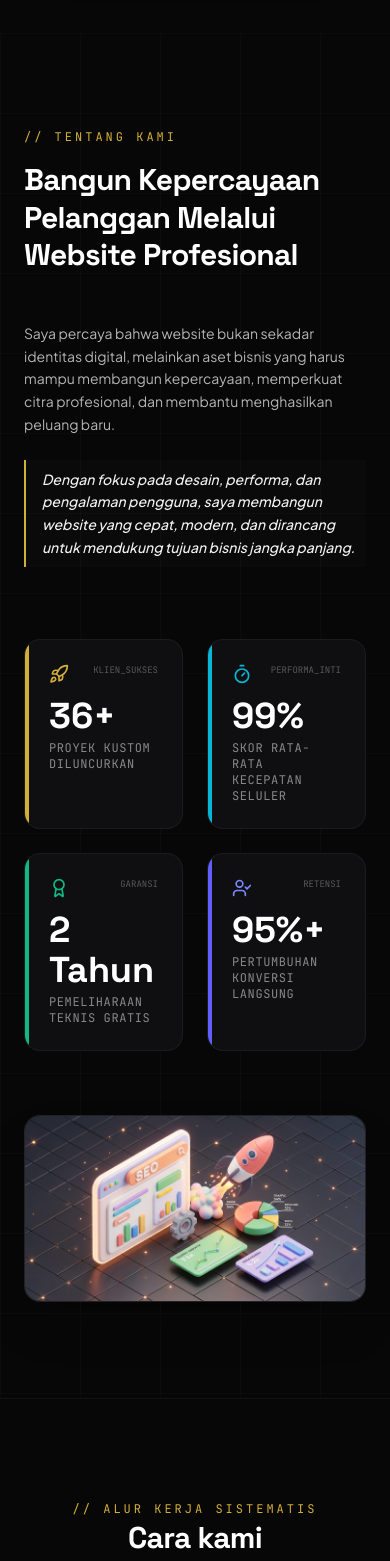
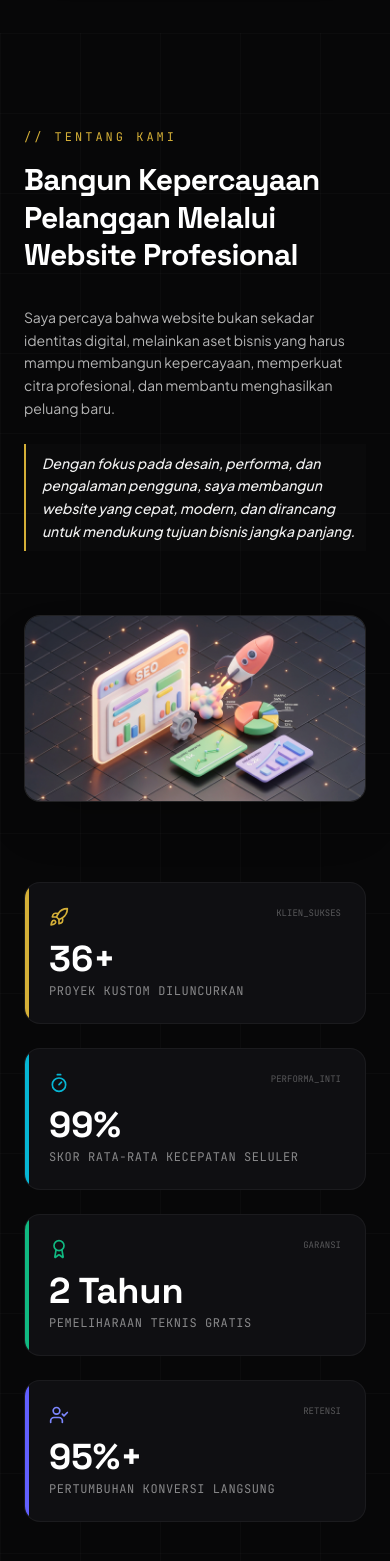
Before and after one commit to aldyfadil/portfolio-2, a React (Vite) app: page / in a window 390 px wide. Shown: the part 4620-6181 px from the top of the page. Built offline with nearby package versions, Linux system fonts and the light colour scheme.

Commit message:
update card jadi 1 kolom

```diff
--- a/src/components/About.tsx
+++ b/src/components/About.tsx
@@ -51,11 +51,11 @@ export default function About() {
       <div className="absolute top-0 left-12 w-[1px] h-full bg-white/[0.015] hidden md:block" />
       <div className="absolute top-0 right-12 w-[1px] h-full bg-white/[0.015] hidden md:block" />
 
-      <div ref={containerRef} className="max-w-7xl mx-auto flex flex-col lg:flex-row gap-16 items-start relative z-20">
+      <div ref={containerRef} className="max-w-7xl mx-auto space-y-12 relative z-20">
 
-        {/* LEFT COLUMN: Story & Animated Counters */}
-        <div className="w-full lg:w-1/2 space-y-12">
-
+        <div className="flex flex-col lg:flex-row gap-16 items-start">
+          {/* LEFT COLUMN: Story */}
+          <div className="w-full lg:w-1/2 space-y-8">
             <div className="space-y-4">
               <div className="flex items-center space-x-2">
                 <span className="font-mono text-xs text-brand-gold uppercase tracking-[0.25em]">
@@ -76,9 +76,31 @@ export default function About() {
                 Dengan fokus pada desain, performa, dan pengalaman pengguna, saya membangun website yang cepat, modern, dan dirancang untuk mendukung tujuan bisnis jangka panjang.
               </p>
             </div>
+          </div>
 
-          {/* Animated counter widgets */}
-          <div className="grid grid-cols-2 gap-6 pt-6">
+          {/* RIGHT COLUMN: Professional SEO & Digital Core Illustration */}
+          <div className="w-full lg:w-1/2 flex items-center justify-center">
+            <motion.div
+              initial={{ opacity: 0, scale: 0.95, y: 15 }}
+              whileInView={{ opacity: 1, scale: 1, y: 0 }}
+              viewport={{ once: true }}
+              transition={{ duration: 0.8 }}
+              className="relative w-full rounded-2xl overflow-hidden border border-white/10 bg-bg-card/40 shadow-2xl group hover:border-brand-gold/30 transition-all duration-500"
+            >
+              <img
+                src={seoIllustration}
+                alt="Website SEO Optimization & Professional Performance Illustration"
+                className="w-full h-auto object-cover group-hover:scale-[1.015] transition-transform duration-700"
+                referrerPolicy="no-referrer"
+              />
+              {/* Soft Ambient Gold Outer Shadow Glow */}
+              <div className="absolute -inset-10 bg-brand-gold/5 blur-3xl rounded-full opacity-50 pointer-events-none group-hover:opacity-75 transition-opacity duration-700" />
+            </motion.div>
+          </div>
+        </div>
+
+        {/* Animated counter widgets - Full Width Side-by-Side (1 Row filled with 4 cards) */}
+        <div className="grid grid-cols-1 sm:grid-cols-2 lg:grid-cols-4 gap-6 pt-8">
           <div className="bg-bg-card p-6 border border-white/5 rounded-2xl relative overflow-hidden group hover:border-yellow-500/20 transition-colors">
             <div className="absolute top-0 left-0 w-1 h-full bg-brand-gold" />
             <div className="flex justify-between items-start">
@@ -129,28 +151,6 @@ export default function About() {
         </div>
 
       </div>
-
-        {/* RIGHT COLUMN: Professional SEO & Digital Core Illustration */}
-        <div className="w-full lg:w-1/2 flex items-center justify-center">
-          <motion.div
-            initial={{ opacity: 0, scale: 0.95, y: 15 }}
-            whileInView={{ opacity: 1, scale: 1, y: 0 }}
-            viewport={{ once: true }}
-            transition={{ duration: 0.8 }}
-            className="relative w-full rounded-2xl overflow-hidden border border-white/10 bg-bg-card/40 shadow-2xl group hover:border-brand-gold/30 transition-all duration-500"
-          >
-            <img
-              src={seoIllustration}
-              alt="Website SEO Optimization & Professional Performance Illustration"
-              className="w-full h-auto object-cover group-hover:scale-[1.015] transition-transform duration-700"
-              referrerPolicy="no-referrer"
-            />
-            {/* Soft Ambient Gold Outer Shadow Glow */}
-            <div className="absolute -inset-10 bg-brand-gold/5 blur-3xl rounded-full opacity-50 pointer-events-none group-hover:opacity-75 transition-opacity duration-700" />
-          </motion.div>
-        </div>
-
-      </div>
     </section>
   );
 }
```
Lines whose indentation alone changed are shown as unchanged.
